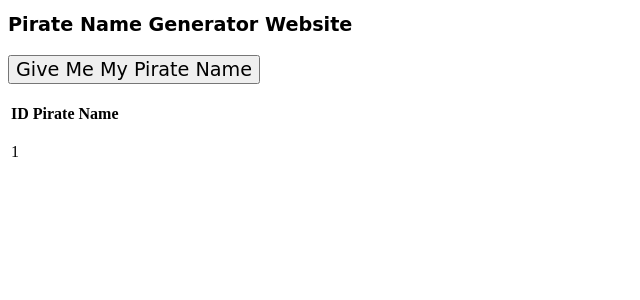
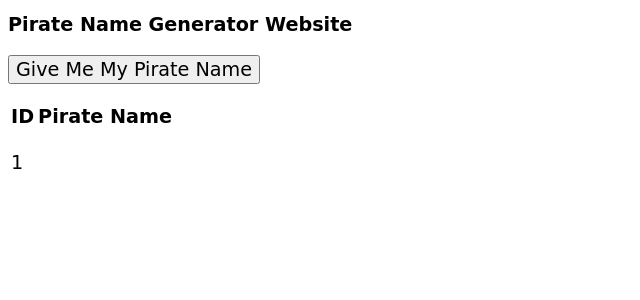
Before and after one commit to DavidQATraining/SFIA2Kube, a Flask app: page / in a window 1280 px wide. Shown: the top 300 px of the page, without its empty margins (0-640 px from the left). Run offline with Flask 2, Linux system fonts and the light colour scheme; data comes from the database, SQL or seed files in the repository; data that the repository does not hold is empty; parts of the project's set-up code (start-up, migrations or seed data) failed here and were passed over; some libraries are stand-ins or nearby versions; some web fonts are replaced.

Commit message:
fixed order by and adding font to display table

```diff
--- a/Service_1/application/templates/index.html
+++ b/Service_1/application/templates/index.html
@@ -27,15 +27,15 @@
             </div>
             <div class="content" >
                 <table class="table">
-                    <tr>
+                    <tr class="addfont">
                         <th>ID</th>&nbsp;
                         <th>Pirate Name</th>&nbsp;
                     </tr>
 
                     {% for pirate_name in print_data %}
                         <tr class="tableText">
-                            <td><p>{{ pirate_name.id }}</p>
-                            <td><p><b>{{ pirate_name.pirate_name }}</b></p></td>
+                            <td class="addfont"><p>{{ pirate_name.id }}</p>
+                            <td class="addfont"><p><b>{{ pirate_name.pirate_name }}</b></p></td>
                         </tr>
 
                     {% endfor %}
```
